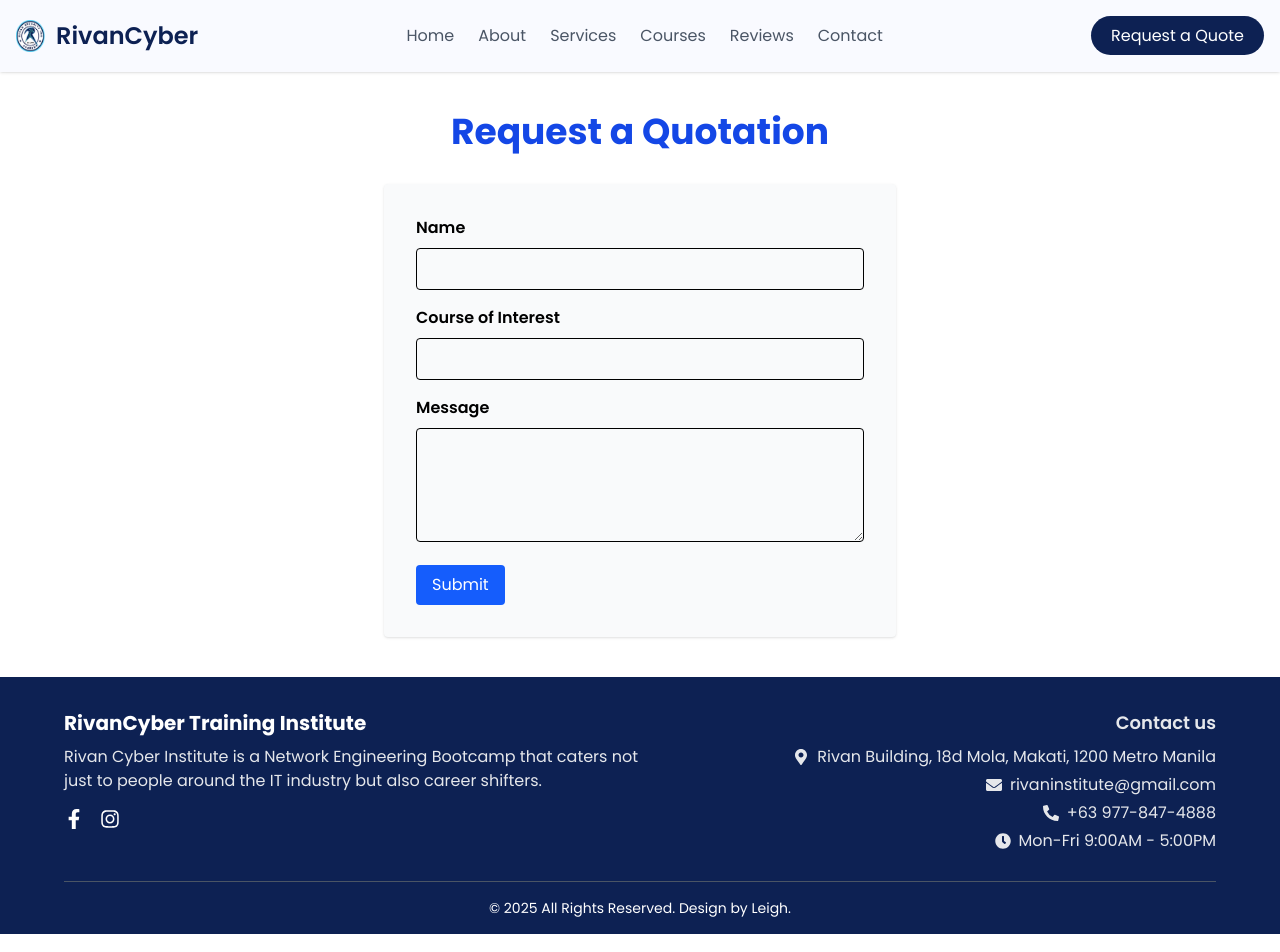
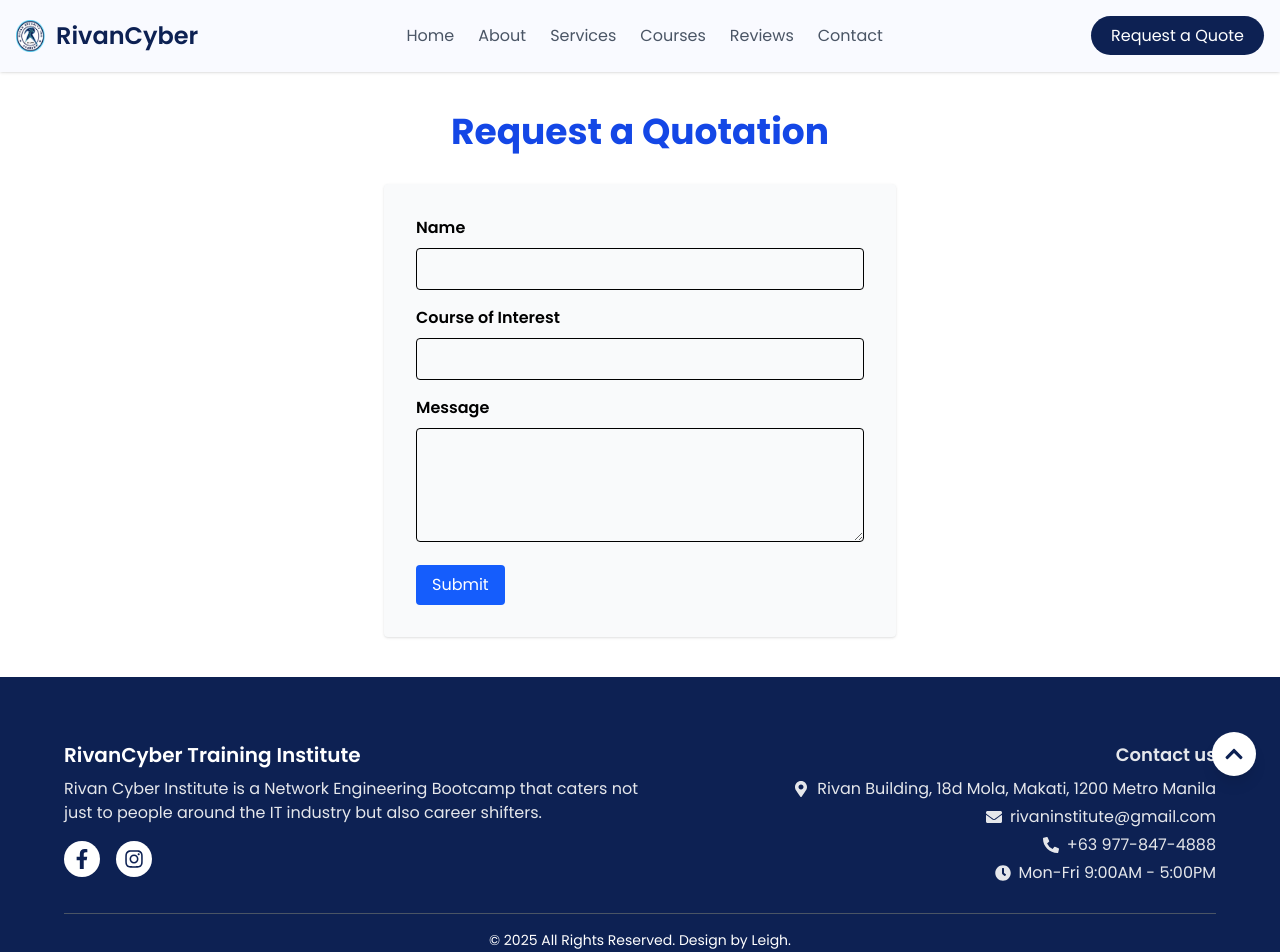
Before and after one commit to JemsProg/rivan_practice_web, a React (Vite) app in the folder frontend/: page /quotation in a window 1280 px wide. Shown: the top 952 px of the page. Built offline with nearby package versions, Linux system fonts and the light colour scheme.

Commit message:
redesign footer section

```diff
--- a/frontend/src/components/Footer.jsx
+++ b/frontend/src/components/Footer.jsx
@@ -5,41 +5,44 @@ import {
   FaMapMarkerAlt,
   FaEnvelope,
   FaPhoneAlt,
-  FaClock
+  FaClock,
+  FaChevronUp
 } from 'react-icons/fa'
 
 const Footer = () => {
+  const scrollToTop = () => {
+    window.scrollTo({ top: 0, behavior: 'smooth' })
+  }
+
   return (
-    <footer className="bg-[#0D2153] text-white pt-8 pb-4 px-4">
+    <footer className="bg-[#0D2153] text-white pt-16 pb-6 px-4 relative">
       <div className="container mx-auto max-w-6xl">
         <div className="flex flex-col md:flex-row justify-between items-start">
           {/* Left side: Institute Info + Social Icons */}
           <div className="md:w-1/2 mb-6 md:mb-0">
-            <h2 className="text-xl font-bold mb-2">
+            <h2 className="text-xl font-semibold mb-2">
               RivanCyber Training Institute
             </h2>
             <p className="text-gray-200 mb-4">
-              Rivan Cyber Institute is a Network Engineering Bootcamp that caters
-              not just to people around the IT industry but also career shifters.
+              Rivan Cyber Institute is a Network Engineering Bootcamp that caters not just to people around the IT industry but also career shifters.
             </p>
-
             {/* Social Icons */}
             <div className="flex space-x-4">
               <a
-                href="https://facebook.com"
+                href="https://www.facebook.com/RivanInstitute"
                 target="_blank"
                 rel="noreferrer"
-                className="text-white hover:text-blue-400 transition"
+                className="bg-white rounded-full p-2 transition hover:shadow-lg"
               >
-                <FaFacebookF size={20} />
+                <FaFacebookF size={20} className="text-[#0D2153]" />
               </a>
               <a
-                href="https://instagram.com"
+                href="https://www.instagram.com/rivancyberinstitute"
                 target="_blank"
                 rel="noreferrer"
-                className="text-white hover:text-blue-400 transition"
+                className="bg-white rounded-full p-2 transition hover:shadow-lg"
               >
-                <FaInstagram size={20} />
+                <FaInstagram size={20} className="text-[#0D2153]" />
               </a>
             </div>
           </div>
@@ -47,7 +50,6 @@ const Footer = () => {
           {/* Right side: Contact Info */}
           <div className="md:w-1/2 flex flex-col items-start md:items-end text-gray-200">
             <h2 className="text-lg font-semibold mb-2">Contact us</h2>
-
             <p className="flex items-center mb-1">
               <FaMapMarkerAlt className="mr-2" />
               Rivan Building, 18d Mola, Makati, 1200 Metro Manila
@@ -82,6 +84,14 @@ const Footer = () => {
           © 2025 All Rights Reserved. Design by Leigh.
         </div>
       </div>
+
+      {/* Scroll to Top Button */}
+      <button
+        onClick={scrollToTop}
+        className="fixed bottom-6 right-6 bg-white rounded-full p-3 shadow-lg transition hover:bg-gray-200 cursor-pointer"
+      >
+        <FaChevronUp size={20} className="text-[#0D2153]" />
+      </button>
     </footer>
   )
 }
```
